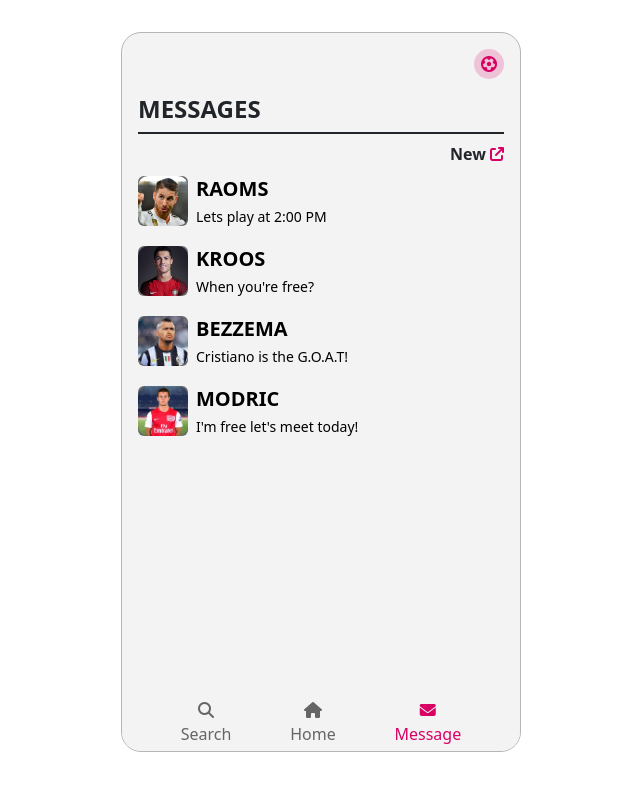
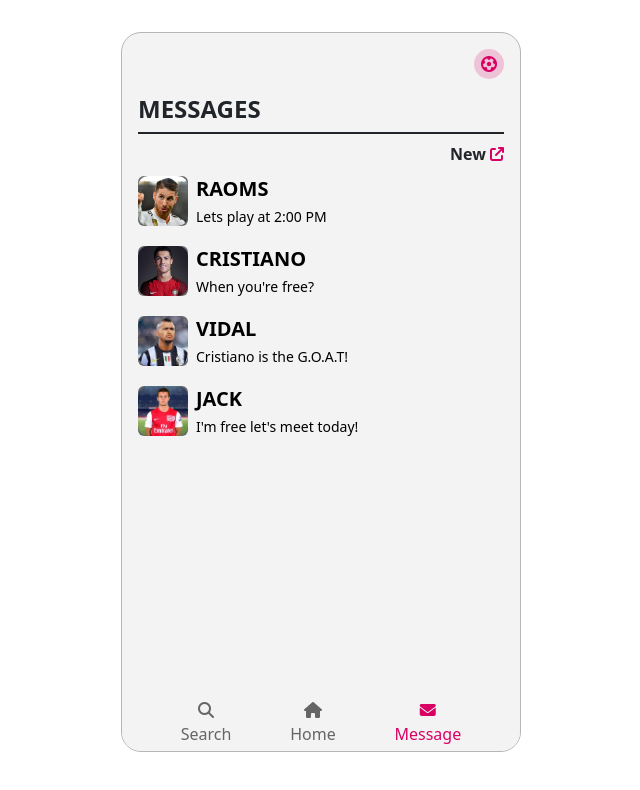
Before and after one commit to hamdan2000/Mala3ebLast, a plain HTML site: page chat.html in a window 1280 px wide. Shown: the whole page, without its empty margins (319-959 px from the left). Drawn offline with Linux system fonts and the light colour scheme.

Commit message:
Update chat.html

```diff
--- a/chat.html
+++ b/chat.html
@@ -38,7 +38,7 @@
                         <img src="./media/player2.jpg" alt="" style="width: 50px;height: 50px;object-fit: cover;border-radius: 10px;">
                     </div>
                     <div class="ms-2">
-                        <p class="m-0 fs-5 fw-semibold">KROOS</p>
+                        <p class="m-0 fs-5 fw-semibold">CRISTIANO</p>
                         <small>When you're free?</small>
                     </div>
                 </a>
@@ -47,7 +47,7 @@
                         <img src="./media/player3.jpg" alt="" style="width: 50px;height: 50px;object-fit: cover;border-radius: 10px;">
                     </div>
                     <div class="ms-2">
-                        <p class="m-0 fs-5 fw-semibold">BEZZEMA</p>
+                        <p class="m-0 fs-5 fw-semibold">VIDAL</p>
                         <small>Cristiano is the G.O.A.T!</small>
                     </div>
                 </a>
@@ -56,7 +56,7 @@
                         <img src="./media/player4.jpg" alt="" style="width: 50px;height: 50px;object-fit: cover;border-radius: 10px;">
                     </div>
                     <div class="ms-2">
-                        <p class="m-0 fs-5 fw-semibold">MODRIC</p>
+                        <p class="m-0 fs-5 fw-semibold">JACK</p>
                         <small>I'm free let's meet today!</small>
                     </div>
                 </a>
```
